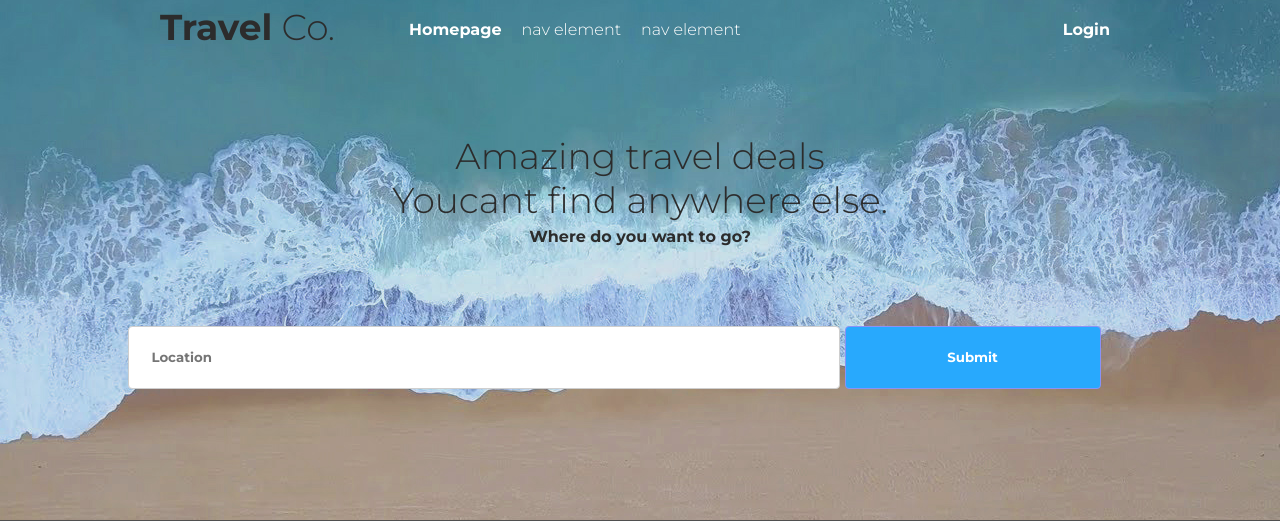
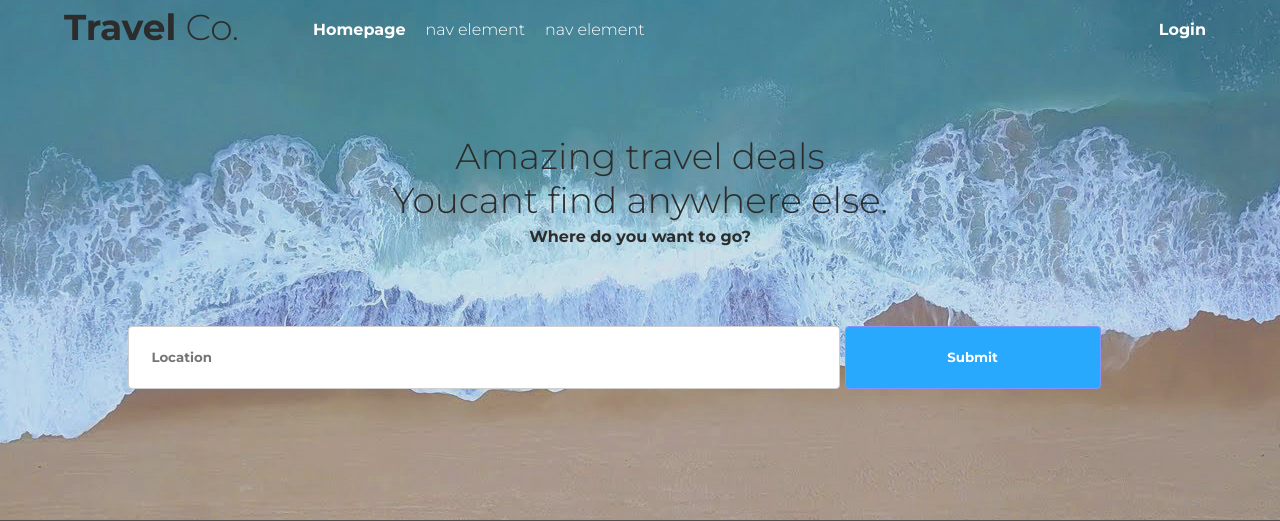
Before and after one commit to leewalton2014/Y3-GroupWork, a PHP site: page / in a window 1280 px wide. Shown: the top 521 px of the page. Run offline with PHP 8.4, Linux system fonts and the light colour scheme; some libraries are stand-ins or nearby versions; grey boxes are pictures that could not be loaded.

Commit message:
Reverted to previous

```diff
--- a/project/css/style.css
+++ b/project/css/style.css
@@ -68,9 +68,6 @@ nav {
 @media screen and (min-width: 1200px) {
   header {
     height: 65vh;
-  }
-  .widthWrap {
-    width: 75vw;
   }
 }
 
```
